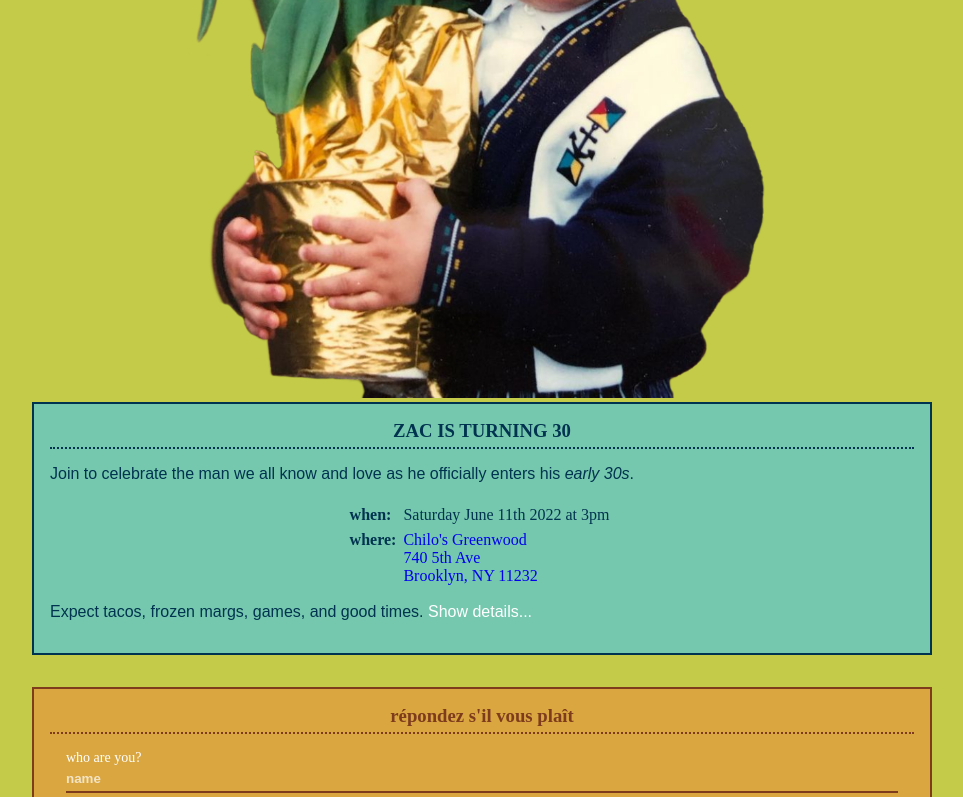
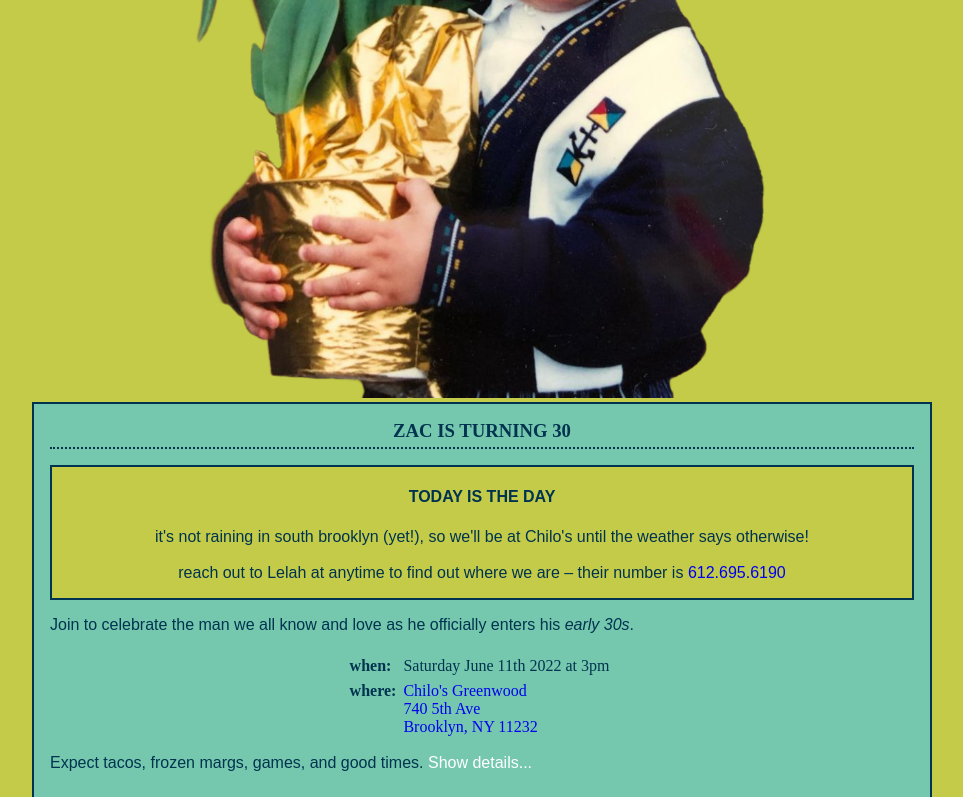
Before and after one commit to labchild/zac-tasks, a React (Create React App) app: page / in a window 1280 px wide. Shown: the part 402-1199 px from the top of the page, without its empty margins (158-1121 px from the left). Built offline with nearby package versions, Linux system fonts and the light colour scheme; a web font is replaced by a local one.

Commit message:
add day of update message

```diff
--- a/src/App.css
+++ b/src/App.css
@@ -120,6 +120,16 @@ address {
 .info a:hover,
 address:hover {
   background-color: var(--neon);
+}
+
+.update {
+  text-align: center;
+  border: var(--denim) 2px solid;
+  background-color: var(--y-green);
+}
+
+.update p {
+  text-align: center;
 }
 
 /* form styles */
--- a/src/components/Flyer.js
+++ b/src/components/Flyer.js
@@ -23,6 +23,17 @@ function Flyer() {
       </section>
       <article className="info">
         <h3>ZAC IS TURNING 30</h3>
+        <div className="update">
+          <h4>TODAY IS THE DAY</h4>
+          <p>
+            it's not raining in south brooklyn (yet!), so we'll be at Chilo's
+            until the weather says otherwise!
+            <br />
+            <br />
+            reach out to Lelah at anytime to find out where we are – their
+            number is <a href="tel:6126956190">612.695.6190</a>
+          </p>
+        </div>
         <p>
           Join to celebrate the man we all know and love as he officially enters
           his <em>early 30s</em>.
```
